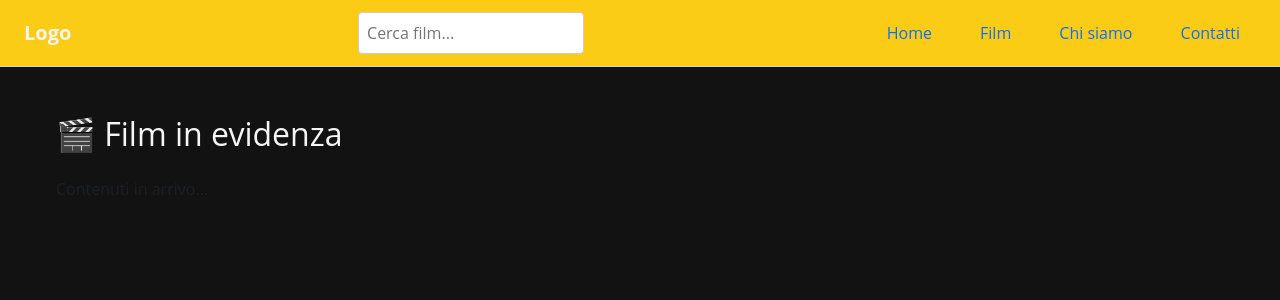
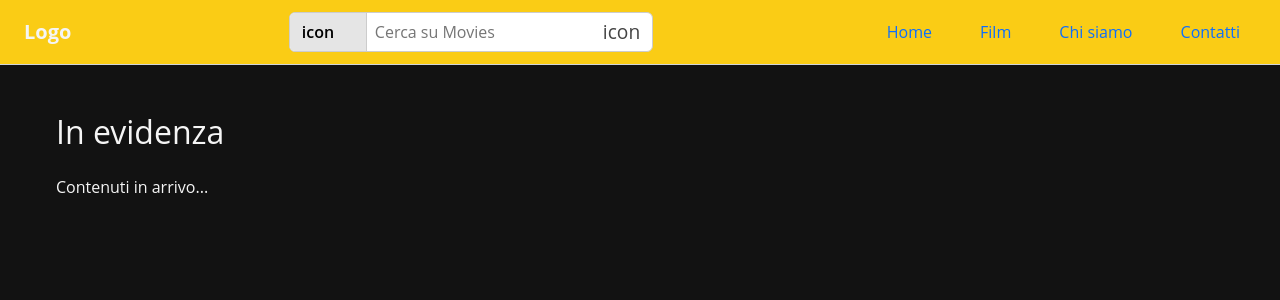
Before and after one commit to Fabio-Bianco/webapp-react, a React (Vite) app: page / in a window 1280 px wide. Shown: the top 300 px of the page. Built offline with nearby package versions, Linux system fonts and the light colour scheme; no server answers.

Commit message:
refactor: aligned frontend UI style with improved accessibility and layout

```diff
--- a/src/components/AddMovieForm.css
+++ b/src/components/AddMovieForm.css
@@ -1,34 +1,28 @@
-/* src/components/AddMovieForm.css */
-
 .add-movie-form {
-  display: flex;
-  flex-direction: column;
-  gap: 14px;
-  padding: 2rem;
-  border: 1px solid #222;
-  border-radius: 10px;
-  background-color: black; /* full black */
-  color: #fff;
-  max-width: 650px;
-  margin: 2rem auto;
+  width: 100%;
+  max-width: 500px;
+  background-color: #1e1e1e;
+  border: 1px solid #333;
+  border-radius: 8px;
+  padding: 1.5rem;
+  color: #f5f5f5;
+  margin: 0 auto;
 }
 
-.form-title {
-  font-size: 1.5rem;
-  font-weight: bold;
-  color: #fff;
-  margin-bottom: 1rem;
-  text-align: center;
+.add-movie-form .form-label {
+  font-weight: 500;
+  color: #f5f5f5;
 }
 
 .add-movie-form input,
 .add-movie-form textarea {
-  padding: 10px;
-  font-size: 1rem;
+  background-color: #121212;
+  color: #fff;
   border: 1px solid #444;
   border-radius: 6px;
-  background-color: #121212;
-  color: #fff;
+  padding: 10px;
+  width: 100%;
+  margin-bottom: 1rem;
 }
 
 .add-movie-form input::placeholder,
@@ -36,21 +30,7 @@
   color: #aaa;
 }
 
-.add-movie-form input[type="file"] {
-  padding: 8px;
-  background-color: #121212;
-  color: #f5f5f5;
-  border: 1px solid #444;
-  border-radius: 6px;
-}
-
-.add-movie-form img {
-  border-radius: 6px;
-  border: 1px solid #444;
-  object-fit: cover;
-}
-
-.add-movie-form button {
+.add-movie-form .btn {
   font-size: 1rem;
   font-weight: bold;
   background-color: #ffcc00;
@@ -58,27 +38,5 @@
   border: none;
   padding: 10px;
   border-radius: 6px;
-  transition: background-color 0.3s;
+  width: 100%;
 }
-
-.add-movie-form button:hover {
-  background-color: #e6b800;
-}
-
-.alert {
-  padding: 10px;
-  border-radius: 6px;
-  margin-top: 10px;
-  font-size: 0.95rem;
-  font-weight: bold;
-}
-
-.alert-success {
-  background-color: #2e7d32;
-  color: #dff0d8;
-}
-
-.alert-danger {
-  background-color: #c62828;
-  color: #f9d6d5;
-}
--- a/src/components/Header.css
+++ b/src/components/Header.css
@@ -1,5 +1,5 @@
 .header {
-  background-color: #facc15; /* giallo caldo */
+  background-color: #facc15; /* IMDb yellow */
   border-bottom: 1px solid #d1d5db;
   padding: 0.75rem 1.5rem;
   display: flex;
@@ -26,30 +26,53 @@
   justify-content: center;
 }
 
-.search-form {
+/* ✅ Wrapper completo della barra di ricerca */
+.search-box {
   display: flex;
-  gap: 0.5rem;
+  align-items: center;
+  background-color: #fff;
+  border-radius: 6px;
+  border: 1px solid #ccc;
+  width: 100%;
+  max-width: 600px;
+  height: 40px;
+  overflow: hidden;
 }
 
-.search-input {
-  padding: 0.5rem;
-  border: 1px solid #ccc;
-  border-radius: 4px;
-  min-width: 200px;
-}
-
-.search-button {
-  background-color: #2563eb;
-  color: white;
+/* Select di sinistra ("Tutto") */
+.search-select {
+  appearance: none;
+  background-color: #e5e5e5;
   border: none;
-  padding: 0.5rem 0.75rem;
-  border-radius: 4px;
+  padding: 0 0.75rem;
+  height: 100%;
+  font-weight: 600;
+  color: #000;
+  border-right: 1px solid #ccc;
   cursor: pointer;
 }
 
-.search-button:hover {
-  background-color: #1d4ed8;
+/* Input centrale */
+.search-input {
+  flex: 1;
+  border: none;
+  outline: none;
+  font-size: 1rem;
+  padding: 0.5rem;
+  background-color: transparent;
+  color: #000;
 }
+
+/* Bottone lente */
+.search-icon-btn {
+  background: transparent;
+  border: none;
+  font-size: 1.2rem;
+  cursor: pointer;
+  color: #444;
+  padding: 0 0.75rem;
+}
+
 
 .nav-link {
   color: #2563eb;
--- a/src/components/Header.jsx
+++ b/src/components/Header.jsx
@@ -26,14 +26,30 @@ export default function Header() {
 
       <div className="header-center">
         <form className="search-form" onSubmit={(e) => e.preventDefault()}>
+          <div className="search-box">
+            <select className="search-select">
+              <option value="all">icon</option>
+              <option value="title">Film</option>
+              <option value="director">Registi</option>
+              <option value="director">Attori</option>
+              {/* puoi aggiungere altre categorie */}
+            </select>
+
             <input
               type="text"
-            placeholder="Cerca film..."
+              placeholder="Cerca su Movies"
               className="search-input"
               value={search}
               onChange={handleChange}
             />
+            <button type="button" className="search-icon-btn">
+              <span className="search-icon">icon</span>
+            </button>
+          </div>
         </form>
+
+
+
       </div>
 
       <nav className="header-right nav">
--- a/src/components/MovieCard.css
+++ b/src/components/MovieCard.css
@@ -44,19 +44,22 @@
 .movie-card .card-title {
   font-size: 1.1rem;
   margin-bottom: 0.5rem;
+  color: #ffffff; /* bianco pieno */
 }
 
 .movie-card .card-subtitle {
   font-size: 0.85rem;
-  color: #bbb;
+  color: #ffcc00; /* giallo IMDb visibile su sfondo nero */
+  font-weight: 500;
 }
+
 
 .movie-card .card-text {
   font-size: 0.9rem;
-  color: #ccc;
-  flex-grow: 1;
-  margin-bottom: 1rem;
+  color: #f5f5f5;
 }
+
+
 
 /* Bottone stile Netflix */
 .movie-card .btn {
--- a/src/components/MovieCard.jsx
+++ b/src/components/MovieCard.jsx
@@ -44,7 +44,7 @@ export default function MovieCard({ data }) {
 
         <div className="card-body d-flex flex-column">
           <h5 className="card-title">{title}</h5>
-          <p className="card-subtitle text-muted mb-2">
+          <p className="card-subtitle mb-2">
             🎬 {director} | {genre || "N/D"} | {release_year || "N/D"}
           </p>
 
--- a/src/pages/HomePage.jsx
+++ b/src/pages/HomePage.jsx
@@ -3,9 +3,9 @@ import Carousel from "../components/Carousel";
 export default function HomePage() {
   return (
     <div className="container py-4">
+      <h2 className="mb-4">In evidenza</h2>
       <Carousel />
-      <h2 className="mb-4">🎬 Film in evidenza</h2>
-      <p className="text-muted">Contenuti in arrivo...</p>
+      <p className="">Contenuti in arrivo...</p>
     </div>
   );
 }
--- a/src/pages/MovieDetail.jsx
+++ b/src/pages/MovieDetail.jsx
@@ -52,8 +52,18 @@ export default function MovieDetail() {
       <p><strong>Anno:</strong> {movie.release_year}</p>
       <p>{movie.abstract}</p>
 
-      <hr />
-      <h4>Recensioni</h4>
+      <div className="d-flex justify-content-between align-items-center mt-4 mb-3">
+        <h4 className="mb-0">Recensioni</h4>
+        {!showForm && (
+          <button
+            className="btn btn-warning fw-semibold"
+            onClick={() => setShowForm(true)}
+          >
+            ➕ Aggiungi recensione
+          </button>
+        )}
+      </div>
+
 
       {movie.reviews.length > 0 ? (
         movie.reviews.map((review) => (
@@ -75,14 +85,6 @@ export default function MovieDetail() {
         <p>Nessuna recensione ancora.</p>
       )}
 
-      {!showForm && (
-        <button
-          className="btn btn-primary mt-3"
-          onClick={() => setShowForm(true)}
-        >
-          Aggiungi recensione
-        </button>
-      )}
 
       {showForm && (
         <ReviewForm movieId={id} onReviewAdded={handleReviewAdded} />
--- a/src/pages/MoviesPage.jsx
+++ b/src/pages/MoviesPage.jsx
@@ -5,6 +5,7 @@ import MovieCard from "../components/MovieCard";
 import AddMovieForm from "../components/AddMovieForm";
 import "../components/MovieCard.css";
 import "bootstrap/dist/css/bootstrap.min.css";
+
 
 export default function MoviesPage() {
   const [movies, setMovies] = useState([]);
@@ -46,14 +47,14 @@ export default function MoviesPage() {
 
   return (
     <div className="container py-4">
-      <h2 className="mb-4">🎬 Tutti i film</h2>
+      <h2 className="mb-4"> Movies</h2>
 
       {/* Bottone per aprire la modale */}
       <button
-        className="btn btn-outline-primary mb-3"
+        className="btn btn-outline-warning mb-3"
         onClick={() => setShowModal(true)}
       >
-        ➕ Aggiungi nuovo film
+         Aggiungi nuovo film
       </button>
 
       {/* ✅ Messaggio di successo */}
```
Also changed, not shown: src/components/CustomModal.css (added, +20 -0 lines). Lines whose indentation alone changed are shown as unchanged.
